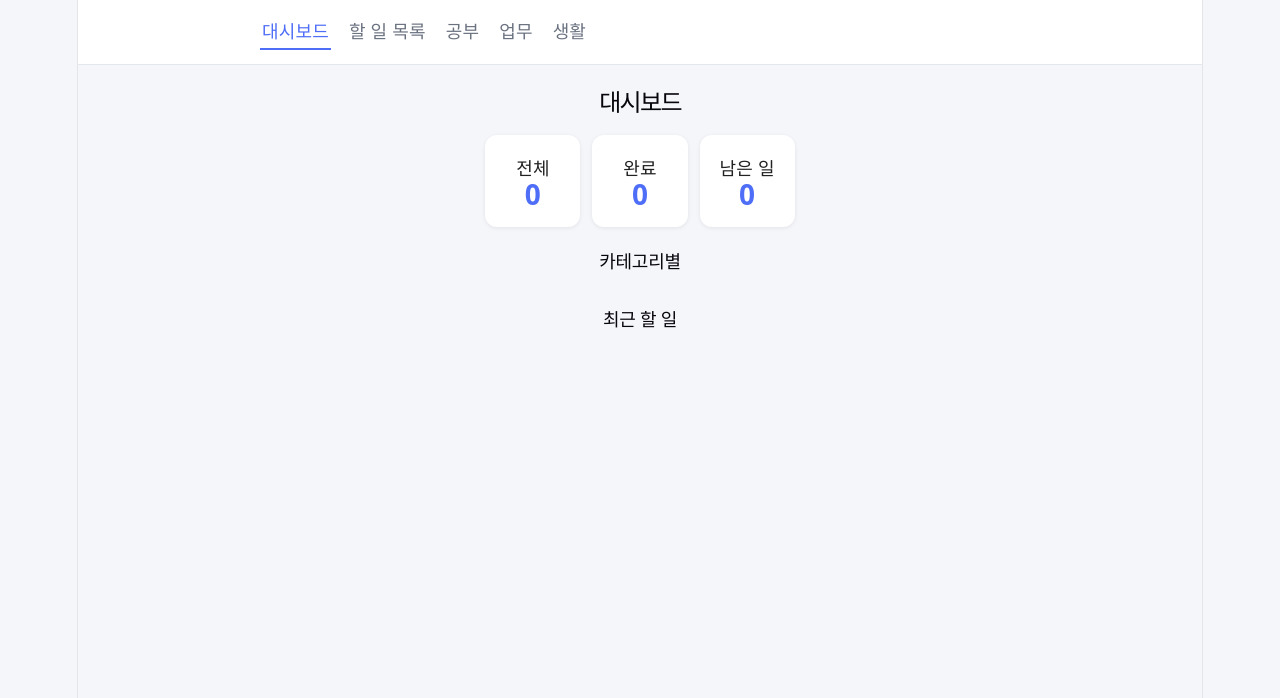
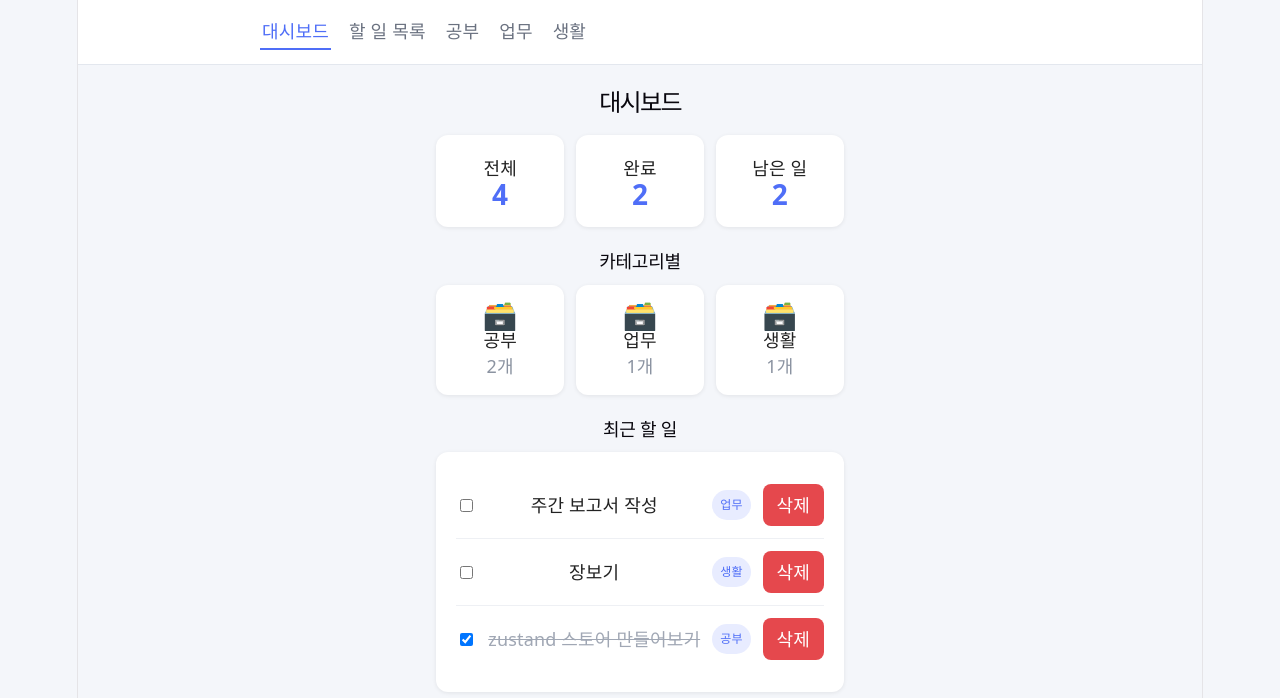
Before and after one commit to sjlimiei26/7_React, a React (Vite) app in the folder todo-app/: page / in a window 1280 px wide. Shown: the top 698 px of the page. Built offline with nearby package versions, Linux system fonts and the light colour scheme.

Commit message:
todo-app :: 대시보드 페이지 참고

```diff
--- a/todo-app/src/pages/DashboardPage.jsx
+++ b/todo-app/src/pages/DashboardPage.jsx
@@ -2,6 +2,9 @@ import styled from "styled-components"
 import { Link } from "react-router-dom"
 
 import { Card, PageTitle } from "../styles/common"
+import { useTodoStore } from "../store/useTodoStore"
+import { CATEGORIES } from "../constants"
+import TodoList from "../components/TodoList"
 
 const Stats = styled.div`
   display: grid;
@@ -41,6 +44,15 @@ const CategoryCard = styled(Link)`
 `
 
 function DashboardPage() {
+
+    const todos = useTodoStore((state)=>state.todos)
+
+    const total = todos.length
+    const doneTotal = todos.filter((todo)=>todo.done).length
+    const remaining = total - doneTotal
+
+    const recent = todos.sort((a,b)=> new Date(b.createdAt) - new Date(a.createdAt)).slice(0,3)
+
     return (
         <>
             <PageTitle>대시보드</PageTitle>
@@ -48,25 +60,37 @@ function DashboardPage() {
             <Stats>
                 <Card>
                     <div>전체</div>
-                    <StatNumber>0</StatNumber>
+                    <StatNumber>{total}</StatNumber>
                 </Card>
                 <Card>
                     <div>완료</div>
-                    <StatNumber>0</StatNumber>
+                    <StatNumber>{doneTotal}</StatNumber>
                 </Card>
                 <Card>
                     <div>남은 일</div>
-                    <StatNumber>0</StatNumber>
+                    <StatNumber>{remaining}</StatNumber>
                 </Card>
             </Stats>
 
             <SectionTitle>카테고리별</SectionTitle>
             <CategoryGrid>
+              {
+                Object.entries(CATEGORIES).map(([key, { label }])=>{
+                  const count = todos.filter((todo)=>todo.category === key).length
 
+                  return (
+                    <CategoryCard key={key} to={`/category/${key}`}>
+                      <div style={{ fontSize: 28 }}>🗃️</div>
+                      <div>{label}</div>
+                      <div style={{ color: '#8b93a1' }}>{count}개</div>
+                    </CategoryCard>
+                  )
+                })
+              }
             </CategoryGrid>
 
             <SectionTitle>최근 할 일</SectionTitle>
-            {/* TODO: 할일목록 표시 */}
+            <TodoList todos={recent} />
         </>
     )
 }
--- a/todo-app/src/pages/TodoDetailPage.jsx
+++ b/todo-app/src/pages/TodoDetailPage.jsx
@@ -146,7 +146,7 @@ function TodoDetailPage() {
 
                     <Field>
                     <Label>생성일</Label>
-                    <div>{todo.createdAt}</div>
+                    <div>{new Date(todo.createdAt).toLocaleString()}</div>
                     </Field>
 
                     <Buttons>
```
